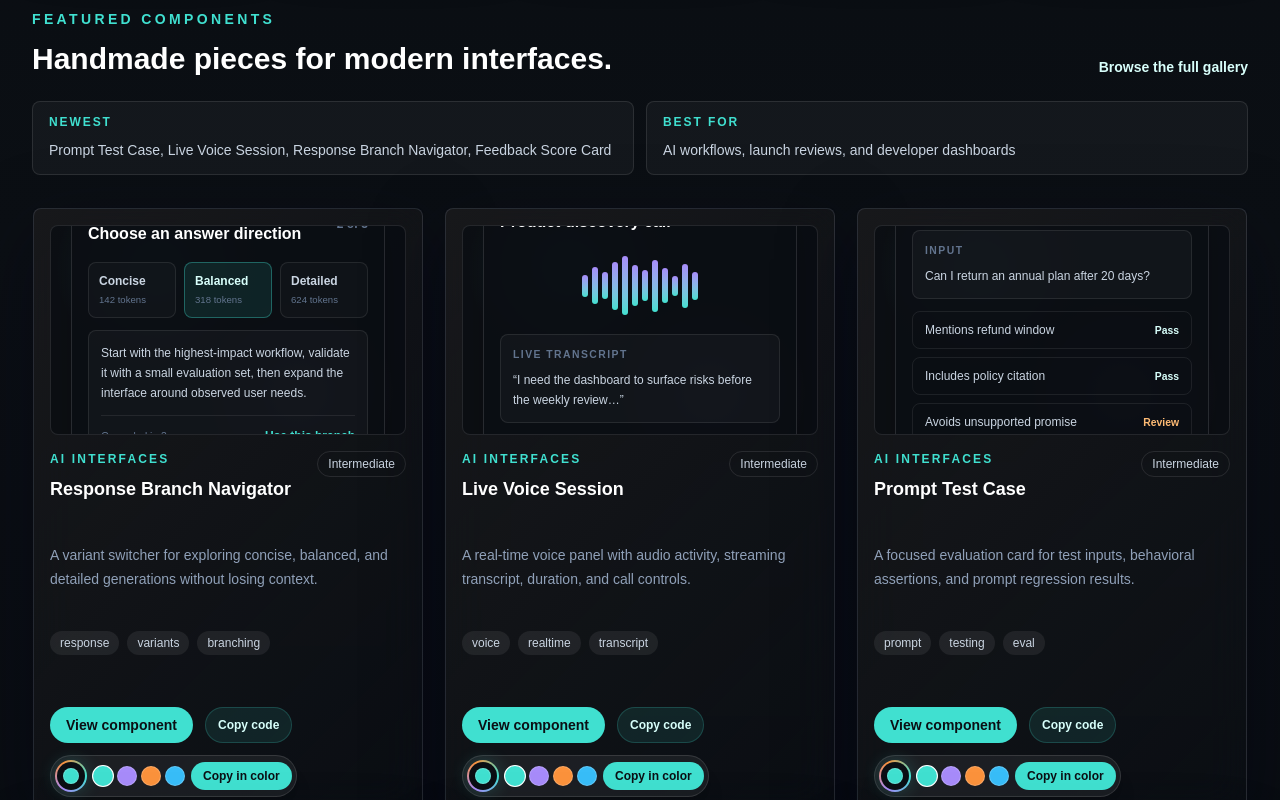
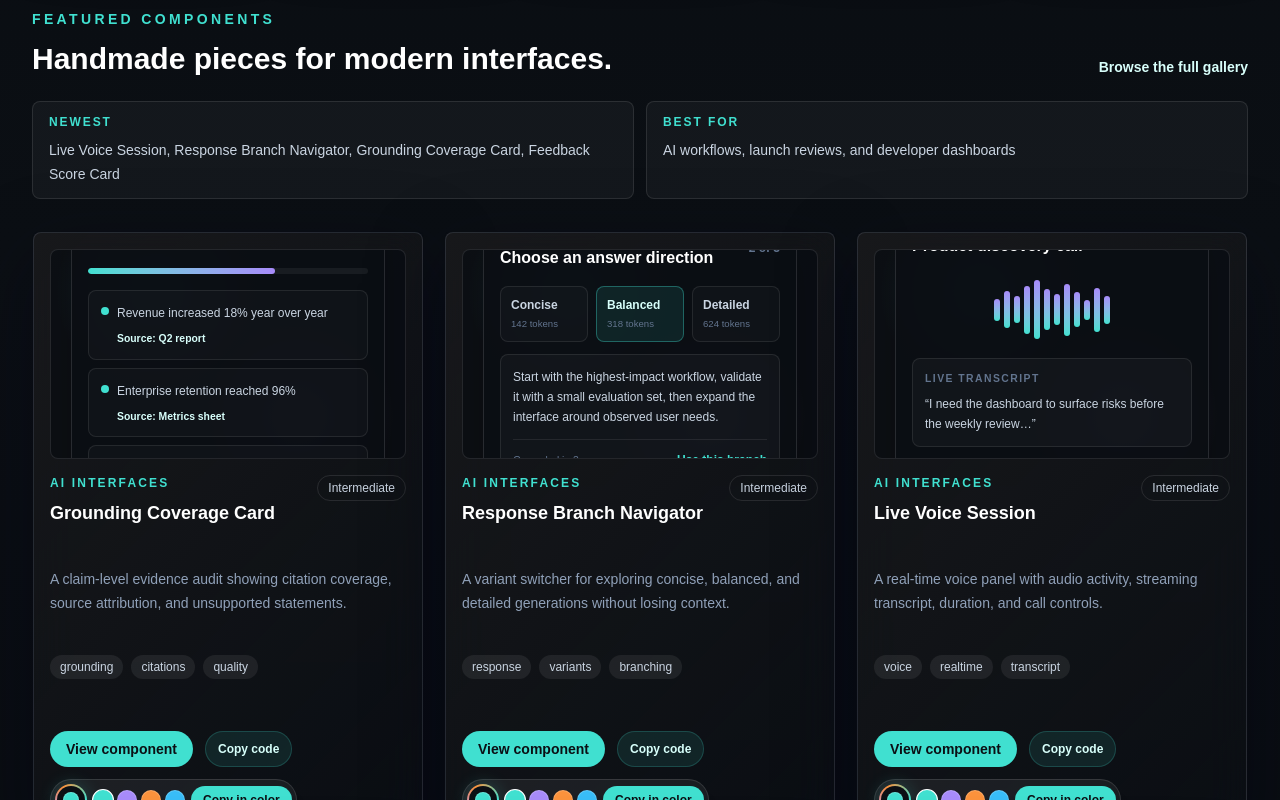
Before and after one commit to edujbarrios/edujbarrios-ui, a Next.js app: page / in a window 1280 px wide. Shown: the part 1300-2100 px from the top of the page. Built offline with nearby package versions, Linux system fonts and the light colour scheme.

Commit message:
add grounding coverage card (#11)
Co-authored-by: Eduardo J. Barrios <edujbarrios@users.noreply.github.com>

```diff
--- a/components/component-preview.tsx
+++ b/components/component-preview.tsx
@@ -26,6 +26,7 @@ import { GlassCommandCard } from "@/components/ui/glass-command-card";
 import { GlassMetricCard } from "@/components/ui/glass-metric-card";
 import { GlowLoader } from "@/components/ui/glow-loader";
 import { GradientSplitButton } from "@/components/ui/gradient-split-button";
+import { GroundingCoverageCard } from "@/components/ui/grounding-coverage-card";
 import { IconPulseButton } from "@/components/ui/icon-pulse-button";
 import { InlineAlertBanner } from "@/components/ui/inline-alert-banner";
 import { IntegrationStatusGrid } from "@/components/ui/integration-status-grid";
@@ -134,6 +135,7 @@ const previews: Record<ComponentSlug, ComponentType> = {
   "prompt-test-case": PromptTestCase,
   "live-voice-session": LiveVoiceSession,
   "response-branch-navigator": ResponseBranchNavigator,
+  "grounding-coverage-card": GroundingCoverageCard,
   "human-checkpoint-card": HumanCheckpointCard,
   "context-window-meter": ContextWindowMeter,
   "agent-handoff-card": AgentHandoffCard,
--- /dev/null
+++ b/components/ui/grounding-coverage-card.tsx
@@ -0,0 +1,19 @@
+const claims = [
+  { text: "Revenue increased 18% year over year", source: "Q2 report", covered: true },
+  { text: "Enterprise retention reached 96%", source: "Metrics sheet", covered: true },
+  { text: "Expansion is expected next quarter", source: "No source", covered: false },
+];
+
+export function GroundingCoverageCard() {
+  const covered = claims.filter((claim) => claim.covered).length;
+
+  return (
+    <section className="w-full max-w-md rounded-xl border border-white/12 bg-[#0b0f14]/92 p-4 shadow-2xl">
+      <header className="flex items-start justify-between gap-4"><div><p className="text-xs font-semibold uppercase tracking-[0.18em] text-[#40E0D0]">Grounding coverage</p><h3 className="mt-1 text-base font-bold text-white">Answer evidence</h3></div><span className="rounded-full bg-[#fb923c]/12 px-2.5 py-1 text-[0.65rem] font-bold text-[#fdba74]">{covered}/{claims.length} supported</span></header>
+      <div className="mt-4 h-1.5 overflow-hidden rounded-full bg-white/[0.06]" role="progressbar" aria-label="Supported claims" aria-valuenow={covered} aria-valuemin={0} aria-valuemax={claims.length}><span className="block h-full w-2/3 rounded-full bg-gradient-to-r from-[#40E0D0] to-[#a78bfa]" /></div>
+      <ul className="mt-4 space-y-2">
+        {claims.map((claim) => <li key={claim.text} className="rounded-lg border border-white/9 bg-white/[0.025] p-3"><div className="flex items-start gap-2"><span className={claim.covered ? "mt-1 h-2 w-2 shrink-0 rounded-full bg-[#40E0D0]" : "mt-1 h-2 w-2 shrink-0 rounded-full bg-[#fb923c]"} aria-hidden="true" /><p className="text-xs leading-5 text-slate-300">{claim.text}</p></div><p className={claim.covered ? "mt-2 pl-4 text-[0.65rem] font-semibold text-[#d8fffb]" : "mt-2 pl-4 text-[0.65rem] font-semibold text-[#fdba74]"}>{claim.covered ? `Source: ${claim.source}` : "Needs citation"}</p></li>)}
+      </ul>
+    </section>
+  );
+}
--- a/data/component-code.ts
+++ b/data/component-code.ts
@@ -1189,6 +1189,22 @@ export function ResponseBranchNavigator() {
     </section>
   );
 }`,
+  "grounding-coverage-card": `const claims = [
+  { text: "Revenue increased 18% year over year", source: "Q2 report", covered: true },
+  { text: "Enterprise retention reached 96%", source: "Metrics sheet", covered: true },
+  { text: "Expansion is expected next quarter", source: "No source", covered: false },
+];
+
+export function GroundingCoverageCard() {
+  const covered = claims.filter((claim) => claim.covered).length;
+  return (
+    <section className="w-full max-w-md rounded-xl border border-white/12 bg-[#0b0f14]/92 p-4 shadow-2xl">
+      <header className="flex items-start justify-between gap-4"><div><p className="text-xs font-semibold uppercase tracking-[0.18em] text-[#40E0D0]">Grounding coverage</p><h3 className="mt-1 text-base font-bold text-white">Answer evidence</h3></div><span className="rounded-full bg-[#fb923c]/12 px-2.5 py-1 text-[0.65rem] font-bold text-[#fdba74]">{covered}/{claims.length} supported</span></header>
+      <div className="mt-4 h-1.5 overflow-hidden rounded-full bg-white/[0.06]" role="progressbar" aria-label="Supported claims" aria-valuenow={covered} aria-valuemin={0} aria-valuemax={claims.length}><span className="block h-full w-2/3 rounded-full bg-gradient-to-r from-[#40E0D0] to-[#a78bfa]" /></div>
+      <ul className="mt-4 space-y-2">{claims.map((claim) => <li key={claim.text} className="rounded-lg border border-white/9 bg-white/[0.025] p-3"><div className="flex items-start gap-2"><span className={claim.covered ? "mt-1 h-2 w-2 shrink-0 rounded-full bg-[#40E0D0]" : "mt-1 h-2 w-2 shrink-0 rounded-full bg-[#fb923c]"} /><p className="text-xs leading-5 text-slate-300">{claim.text}</p></div><p className="mt-2 pl-4 text-[0.65rem] font-semibold text-slate-400">{claim.covered ? "Source: " + claim.source : "Needs citation"}</p></li>)}</ul>
+    </section>
+  );
+}`,
   "feedback-score-card": `const ratings = [
   { label: "Useful", value: "94%" },
   { label: "Clear", value: "89%" },
--- a/lib/components.ts
+++ b/lib/components.ts
@@ -790,6 +790,18 @@ export const components: ComponentItem[] = [
     featured: true,
   },
   {
+    slug: "grounding-coverage-card",
+    name: "Grounding Coverage Card",
+    description: "A claim-level evidence audit showing citation coverage, source attribution, and unsupported statements.",
+    category: "AI Interfaces",
+    tags: ["grounding", "citations", "quality"],
+    difficulty: "Intermediate",
+    code: componentCode["grounding-coverage-card"],
+    usage: `<GroundingCoverageCard />`,
+    accessibility: "Coverage is exposed through progress semantics, exact text counts, and explicit source or citation-needed labels.",
+    featured: true,
+  },
+  {
     slug: "feedback-score-card",
     name: "Feedback Score Card",
     description: "A reviewer feedback summary for beta launches, QA passes, and design reviews.",
```
